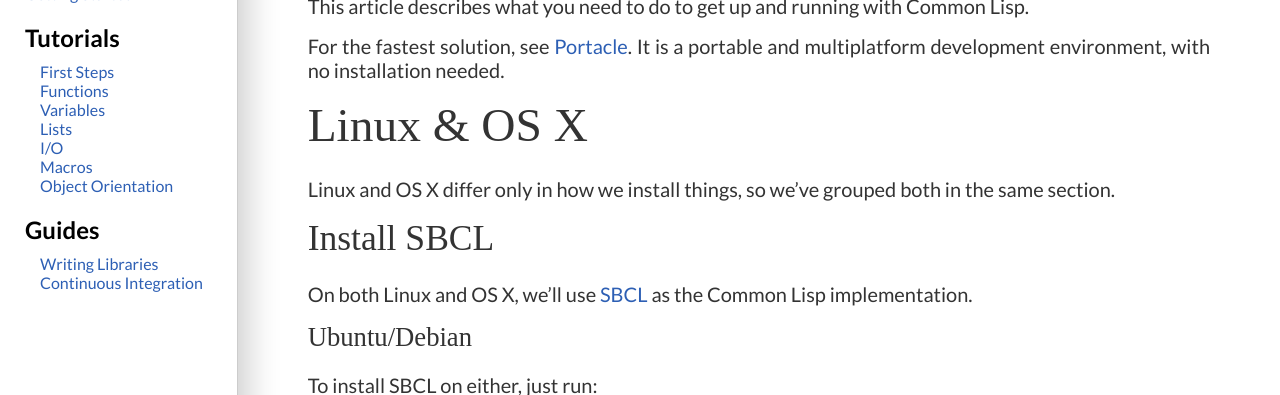
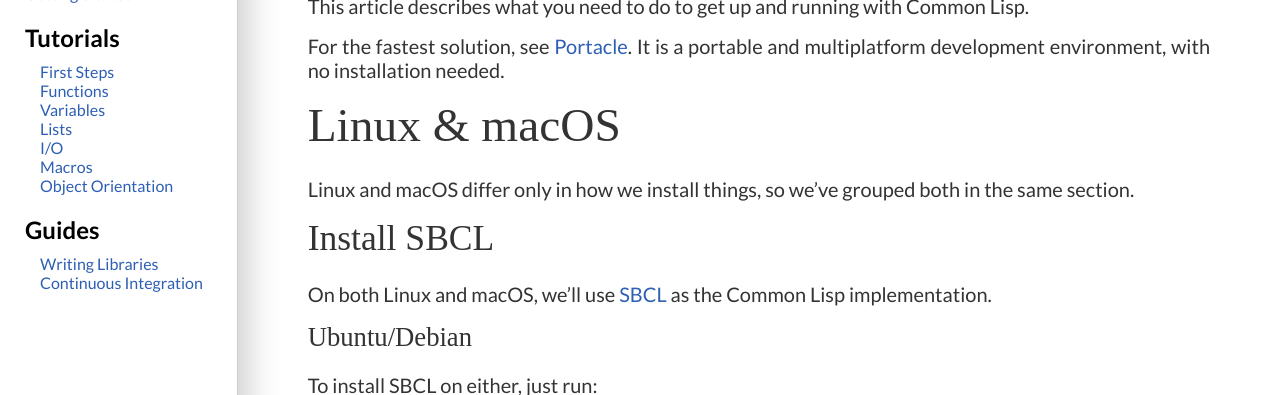
Before and after one commit to LispLang/lisplang.github.io, a Jekyll site: the page built from learn/getting-started.md, in a window 1280 px wide. Shown: the part 166-561 px from the top of the page. Built offline with Jekyll 4.4.1, drawn with Linux system fonts in a browser that asks for light colours; some web fonts are replaced.

Commit message:
More macOS corrections

```diff
--- a/learn/getting-started.md
+++ b/learn/getting-started.md
@@ -9,14 +9,14 @@
 
 For the fastest solution, see [Portacle](https://shinmera.github.io/portacle/). It is a portable and multiplatform development environment, with no installation needed.
 
-## Linux & OS X
+## Linux & macOS
 
-Linux and OS X differ only in how we install things, so we've grouped both in
+Linux and macOS differ only in how we install things, so we've grouped both in
 the same section.
 
 ### Install SBCL
 
-On both Linux and OS X, we'll use [SBCL][sbcl] as the Common Lisp
+On both Linux and macOS, we'll use [SBCL][sbcl] as the Common Lisp
 implementation.
 
 #### Ubuntu/Debian
```
